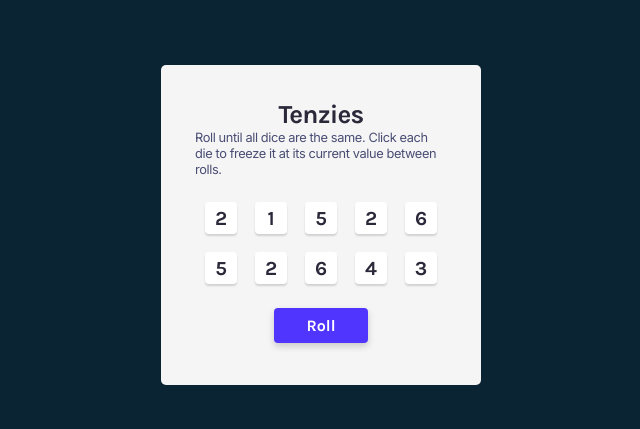
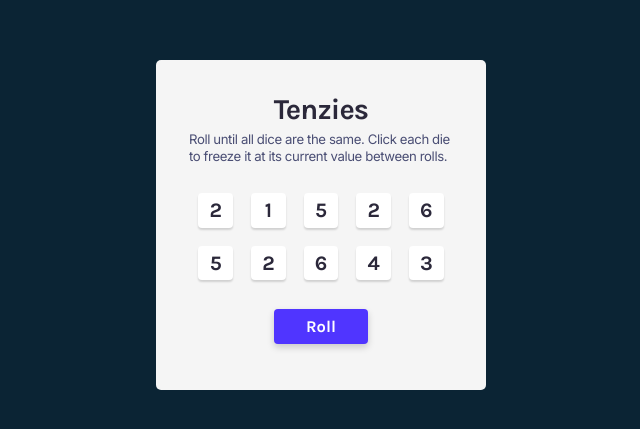
Before and after one commit to Tig-ranK/tenzies, a React (Create React App) app: page / in a window 1280 px wide. Shown: the part 175-604 px from the top of the page, without its empty margins (319-959 px from the left). Built offline with nearby package versions, Linux system fonts and the light colour scheme.

Commit message:
finished the main game, made it a little bigger

```diff
--- a/src/components/App.js
+++ b/src/components/App.js
@@ -6,6 +6,19 @@ import Confetti from 'react-confetti';
 
 export default function App() {
   const [dice, setDice] = useState(newDice());
+  const [tenzies, setTenzies] = useState(false);
+
+  function checkWin() {
+    // check if every element is held AND
+    // every element is equal to the first one, i.e. they're all the same
+    return dice.every((elem) => elem.isHeld && elem.value === dice[0].value);
+  }
+
+  useEffect(() => {
+    if (checkWin()) {
+      setTenzies(true);
+    }
+  }, [dice]);
 
   function newDice() {
     let diceArray = [];
@@ -20,10 +33,16 @@ export default function App() {
   }
 
   function updateDice() {
-    setDice((prev) =>
-      prev.map((elem) => (elem.isHeld ? elem : { ...elem, value: randSix() }))
-    );
+    if (!tenzies) {
+      setDice((prev) =>
+        prev.map((elem) => (elem.isHeld ? elem : { ...elem, value: randSix() }))
+      );
+    } else {
+      setTenzies(false)
+      setDice(newDice())
+    }
   }
+
   function hold(id) {
     setDice((prev) =>
       prev.map((elem) => {
@@ -35,15 +54,19 @@ export default function App() {
   const mappedDice = dice.map((elem) => (
     <Die {...elem} key={elem.id} hold={() => hold(elem.id)} />
   ));
+
   return (
     <main className='main'>
+      {tenzies && <Confetti />}
       <h1>Tenzies</h1>
       <h3>
         Roll until all dice are the same. Click each die to freeze it at its
         current value between rolls.
       </h3>
       <div className='dice-grid'>{mappedDice}</div>
-      <button onClick={() => updateDice()}>Roll</button>
+      <button onClick={() => updateDice()}>
+        {tenzies ? 'New Game' : 'Roll'}
+      </button>
     </main>
   );
 }
--- a/src/styles.scss
+++ b/src/styles.scss
@@ -11,6 +11,9 @@
   }
 }
 
+:root {
+  font-size: 16.5px;
+}
 $mainText: #2b283a;
 
 body {
@@ -23,11 +26,12 @@ body {
 }
 
 .main {
-  width: 320px;
-  height: 320px;
-  padding: 34px;
+  width: 20rem;
+  height: 20rem;
+  padding: 2rem;
   font-family: Karla, sans-serif;
   display: flex;
+  gap: 5px;
   flex-direction: column;
   align-items: center;
   background-color: #f5f5f5;
@@ -35,7 +39,8 @@ body {
 }
 
 .main > h1 {
-  font-size: 26px;
+  font-size: 1.75rem;
+  // margin-bottom: 5px;
   font-weight: 700;
   letter-spacing: -0.03em;
   color: $mainText;
@@ -82,8 +87,8 @@ body {
   font-weight: bold;
   font-size: 1.25rem;
   // padding: 5px 10.5px;
-  height: 2rem;
-  width: 2rem;
+  height: 2.1rem;
+  width: 2.1rem;
   cursor: pointer;
 
   &.selected {
@@ -96,4 +101,5 @@ body {
   grid-template-columns: repeat(5, 1fr);
   gap: 18px;
   padding: 24px;
+  // margin-bottom: 5px;
 }
```
